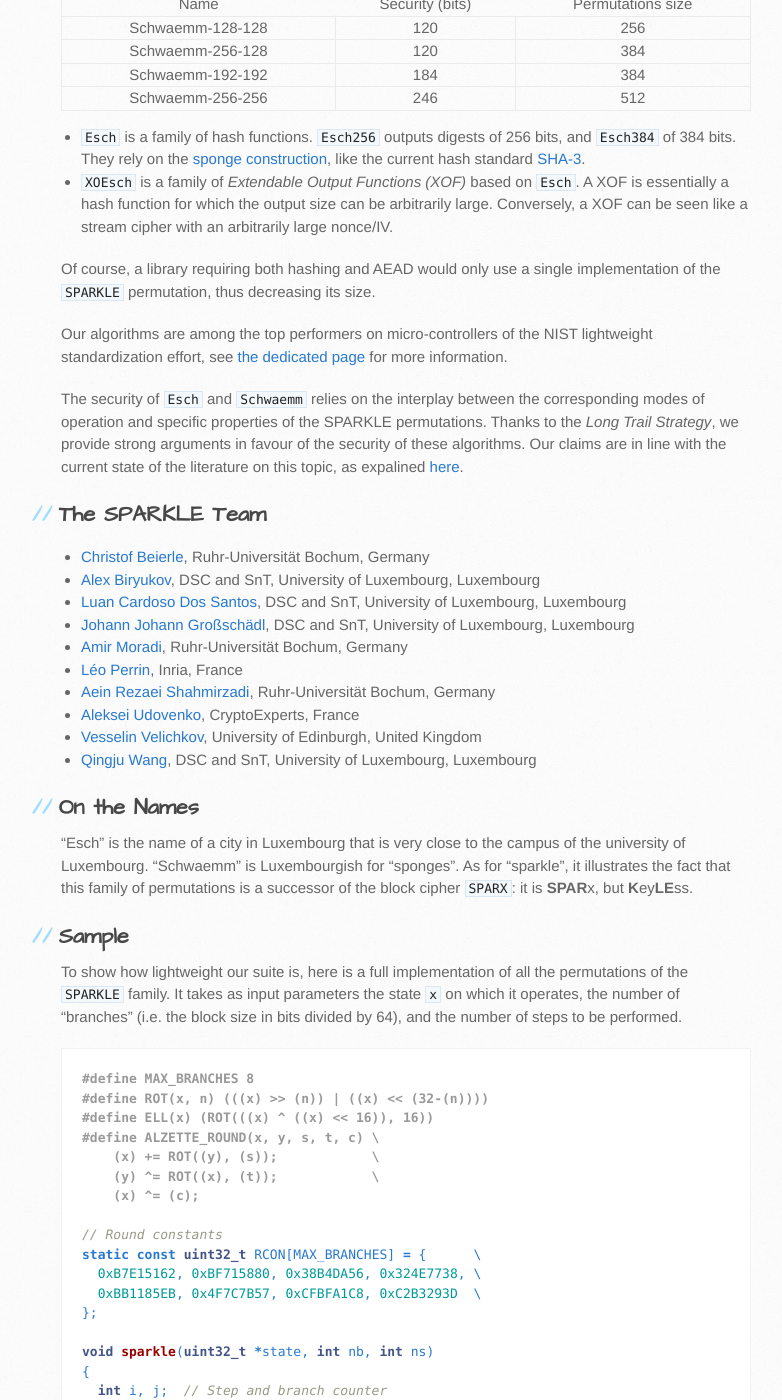
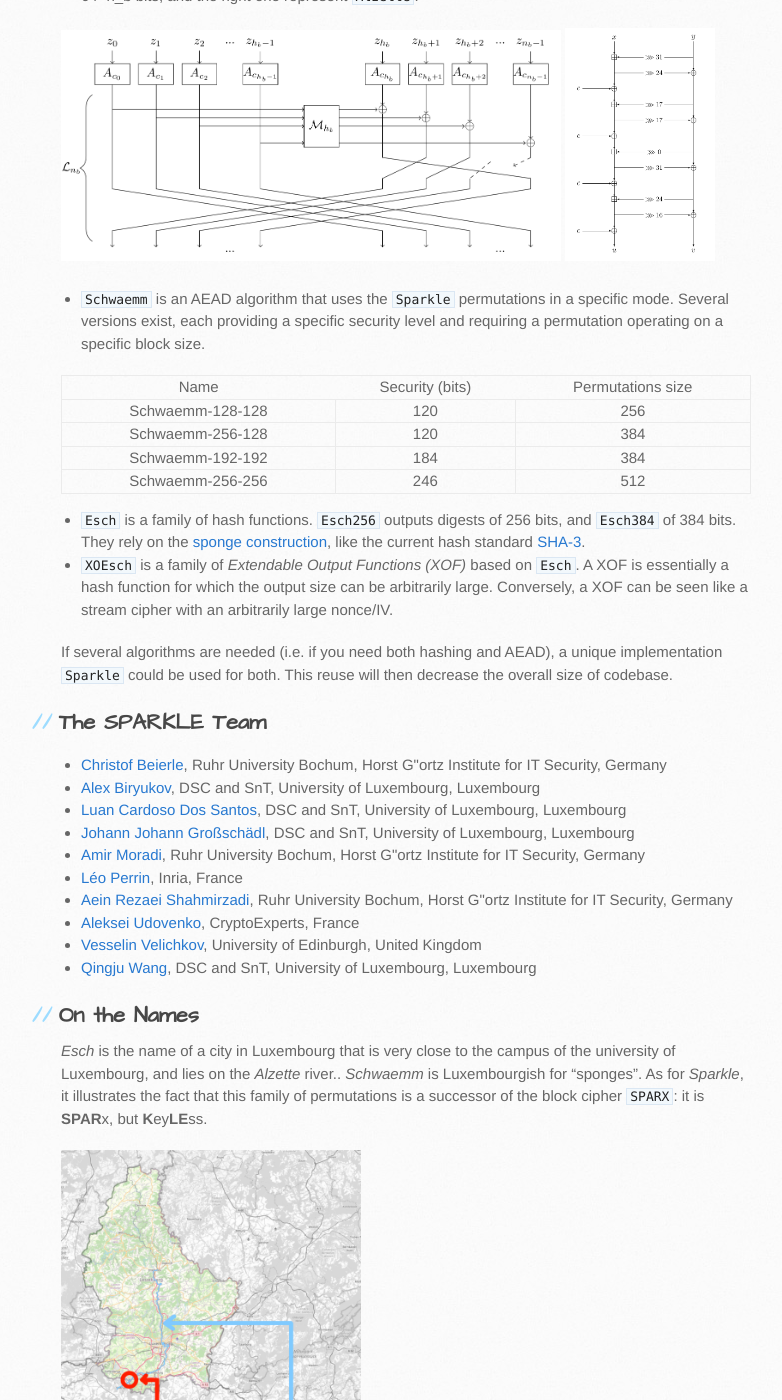
Before and after one commit to sparkle-lwc/sparkle-lwc.github.io, a Jekyll site: the page built from index.markdown, in a window 1280 px wide and 1400 px high, scrolled down 1176 px. Shown: the whole window, without its empty margins (109-891 px from the left). Built offline with Jekyll 4.4.1, drawn with Linux system fonts in a browser that asks for light colours; some of the changed text lies outside the part shown.

Commit message:
added map of luxembourg and news

````diff
--- a/index.markdown
+++ b/index.markdown
@@ -11,21 +11,32 @@
 The Sparkle-suite is a collection of lightweight symmetric cryptographic algorithms currently in the final round of the [NIST standardisation effort](https://csrc.nist.gov/Projects/lightweight-cryptography/). It contains both [Authenticated Ciphers with Associated Data (AEAD)](https://en.wikipedia.org/wiki/Authenticated_encryption#Authenticated_encryption_with_associated_data_(AEAD)) and [hash functions](https://en.wikipedia.org/wiki/Hash_function).
 Their implementation on microcontrollers is both very small (low ROM/RAM footprint) and very fast (low cycle count per processed byte).
 
-A quick description follows. For more details, please checkout the following resources.
+A quick description of these algorithms can be found below. For more details, please checkout the following resources.
 - [github repository](https://github.com/cryptolu/sparkle)
 - [information about implementations](/implementations)
 - [details on cryptanalysis](/cryptanalysis)
 
+
+## News
+
+- **2021-03-29!** Sparkle is announced as a **finalist** of the NIST lightweight cryptography standardization process!
+- **2020-06-23:** The [Sparkle paper](https://tosc.iacr.org/index.php/ToSC/article/view/8627/8193) appeared in the IACR Transactions on Symmetric Cryptology (ToSC) Special Issue on Designs for the NIST Lightweight Standardisation Process
+- **2020-06-22:** The [paper on Alzette](https://eprint.iacr.org/2019/1378) (i.e., the ARX-box of Sparkle) is accepted for presentation at [CRYPTO 2020](https://crypto.iacr.org/2020/acceptedpapers.php)
+- **2019-10-11:** New faster implementations of SPARKLE256 and SPARKLE384 for ARMv7M: [Sparkle-armv7m.zip](https://cryptolux.org/images/a/a0/Sparkle-armv7m.zip)
+- **2019-08-30:** Version v1.1 is announced as a [Round 2 Candidate](https://csrc.nist.gov/Projects/Lightweight-Cryptography/Round-2-Candidates) of the NIST lightweight cryptography standardization process!
+- **2019-04-23:** Supporting analysis code is now available on [github](https://github.com/cryptolu/sparkle)
+- **2019-04-18:** Version v1.0 is announced as a [Round 1 Candidate](https://csrc.nist.gov/Projects/Lightweight-Cryptography/Round-1-Candidates) of the NIST lightweight cryptography standardization process.
+
 ## Quick Description
 
 The SPARKLE suite consists of multiple algorithms:
-- `SPARKLE` is a family of cryptographic permutations, each operating on a different block size (256, 384 or 512 bits). They rely only on Addition, Rotations and XORs (ARX paradigm). It is possible to write a unique implementation for all variants that simply takes the block size and the number of steps as inputs.
-It relies on the 64-bit transformation we called `Alzette` and denote it A_c. In the pictures below, the left one represents the round function of a `SPARKLE` instance operating on 64×n_b bits, and the right one represent `Alzette`.
+- `Sparkle` is a family of cryptographic permutations, each operating on a different block size (256, 384 or 512 bits). They rely only on Addition, Rotations and XORs (ARX paradigm). It is possible to write a unique implementation for all variants that simply takes the block size and the number of steps as inputs.
+It relies on the 64-bit transformation we called `Alzette` and denote it A_c. In the pictures below, the left one represents the round function of a `Sparkle` instance operating on 64×n_b bits, and the right one represent `Alzette`.
 
-<img src="./assets/sparkle-round.png" width="500" alt="A diagram of the round function of `SPARKLE`">
+<img src="./assets/sparkle-round.png" width="500" alt="A diagram of the round function of `Sparkle`">
 <img src="./assets/alzette.png" width="150" alt="The `Alzette` transformation">
 
-- `Schwaemm` is an AEAD algorithm that uses the SPARKLE permutations in a specific mode. Several versions exist, each providing a specific security level and requiring a permutation operating on a specific block size.
+- `Schwaemm` is an AEAD algorithm that uses the `Sparkle` permutations in a specific mode. Several versions exist, each providing a specific security level and requiring a permutation operating on a specific block size.
 
 | Name | Security (bits) | Permutations size |
 |------|----------------|-------------------|
@@ -37,22 +48,22 @@
 - `Esch` is a family of hash functions. `Esch256` outputs digests of 256 bits, and `Esch384` of 384 bits. They rely on the [sponge construction](https://en.wikipedia.org/wiki/Sponge_function), like the current hash standard [SHA-3](https://en.wikipedia.org/wiki/SHA-3).
 - `XOEsch` is a family of *Extendable Output Functions (XOF)* based on `Esch`. A XOF is essentially a hash function for which the output size can be arbitrarily large. Conversely, a XOF can be seen like a stream cipher with an arbitrarily large nonce/IV.
 
-Of course, a library requiring both hashing and AEAD would only use a single implementation of the `SPARKLE` permutation, thus decreasing its size.
+If several algorithms are needed (i.e. if you need both hashing and AEAD), a unique implementation `Sparkle` could be used for both. This reuse will then decrease the overall size of codebase.
 
-Our algorithms are among the top performers on micro-controllers of the NIST lightweight standardization effort, see [the dedicated page]() for more information.
+<!-- Our algorithms are among the top performers on micro-controllers of the NIST lightweight standardization effort, see [the dedicated page](./implementations) for more information. -->
 
-The security of `Esch` and `Schwaemm` relies on the interplay between the corresponding modes of operation and specific properties of the SPARKLE permutations. Thanks to the *Long Trail Strategy*, we provide strong arguments in favour of the security of these algorithms. Our claims are in line with the current state of the literature on this topic, as expalined [here]().
+<!-- The security of `Esch` and `Schwaemm` relies on the interplay between the corresponding modes of operation and specific properties of the SPARKLE permutations. Thanks to the *Long Trail Strategy*, we provide strong arguments in favour of the security of these algorithms. Our claims are in line with the current state of the literature on this topic, as expalined [here](./cryptanalysis). -->
 
 
 ## The SPARKLE Team
 
-- [Christof Beierle](https://www.crypto.ruhr-uni-bochum.de/staff/beierle.html.en), Ruhr-Universität Bochum, Germany
+- [Christof Beierle](https://www.crypto.ruhr-uni-bochum.de/staff/beierle.html.en), Ruhr University Bochum, Horst G\"ortz Institute for IT Security, Germany
 - [Alex Biryukov](https://www.cryptolux.org/index.php/Alex_Biryukov), DSC and SnT, University of Luxembourg, Luxembourg
 - [Luan Cardoso Dos Santos](https://wwwen.uni.lu/recherche/fstm/dcs/members/luan_cardoso_dos_santos), DSC and SnT, University of Luxembourg, Luxembourg
 - [Johann Johann Großschädl](https://sites.google.com/site/groszschaedl/), DSC and SnT, University of Luxembourg, Luxembourg
-- [Amir Moradi](https://www.emsec.ruhr-uni-bochum.de/chair/_staff/amir-moradi/), Ruhr-Universität Bochum, Germany
+- [Amir Moradi](https://www.emsec.ruhr-uni-bochum.de/chair/_staff/amir-moradi/), Ruhr University Bochum, Horst G\"ortz Institute for IT Security, Germany
 - [Léo Perrin](https://who.paris.inria.fr/Leo.Perrin/), Inria, France
-- [Aein Rezaei Shahmirzadi](https://www.emsec.ruhr-uni-bochum.de/chair/_staff/Aein-RezaeiShahmirzadi/), Ruhr-Universität Bochum, Germany
+- [Aein Rezaei Shahmirzadi](https://www.emsec.ruhr-uni-bochum.de/chair/_staff/Aein-RezaeiShahmirzadi/), Ruhr University Bochum, Horst G\"ortz Institute for IT Security, Germany
 - [Aleksei Udovenko](https://affine.group/), CryptoExperts, France
 - [Vesselin Velichkov](https://www.research.ed.ac.uk/en/persons/vesselin-velichkov), University of Edinburgh, United Kingdom
 - [Qingju Wang](https://wwwen.uni.lu/snt/people/qingju_wang), DSC and SnT, University of Luxembourg, Luxembourg
@@ -60,12 +71,14 @@
 
 ## On the Names
 
-"Esch" is the name of a city in Luxembourg that is very close to the campus of the university of Luxembourg. "Schwaemm" is Luxembourgish for "sponges". As for "sparkle", it illustrates the fact that this family of permutations is a successor of the block cipher `SPARX`: it is **SPAR**x, but **K**ey**LE**ss.
+*Esch* is the name of a city in Luxembourg that is very close to the campus of the university of Luxembourg, and lies on the *Alzette* river.. *Schwaemm* is Luxembourgish for "sponges". As for *Sparkle*, it illustrates the fact that this family of permutations is a successor of the block cipher `SPARX`: it is **SPAR**x, but **K**ey**LE**ss.
+
+<img src="./assets/alzette-desature-esch.png" width="300" alt="Map of Luxembourg">
 
 
 ## Sample
 
-To show how lightweight our suite is, here is a full implementation of all the permutations of the `SPARKLE` family. It takes as input parameters the state `x` on which it operates, the number of "branches" (i.e. the block size in bits divided by 64), and the number of steps to be performed.
+To show how lightweight our suite is, here is a full implementation of all the permutations of the `Sparkle` family. It takes as input parameters the state `x` on which it operates, the number of "branches" (i.e. the block size in bits divided by 64), and the number of steps to be performed.
 
 ```c
 #define MAX_BRANCHES 8
````
Also changed, not shown: assets/alzette-desature-esch.png (added).
